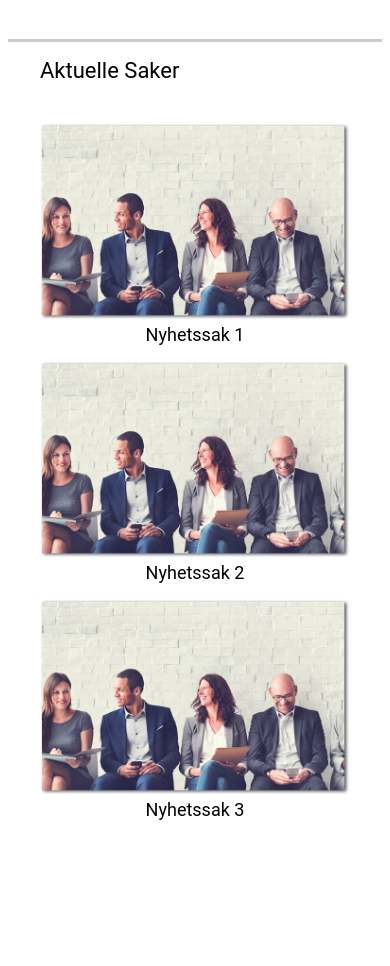
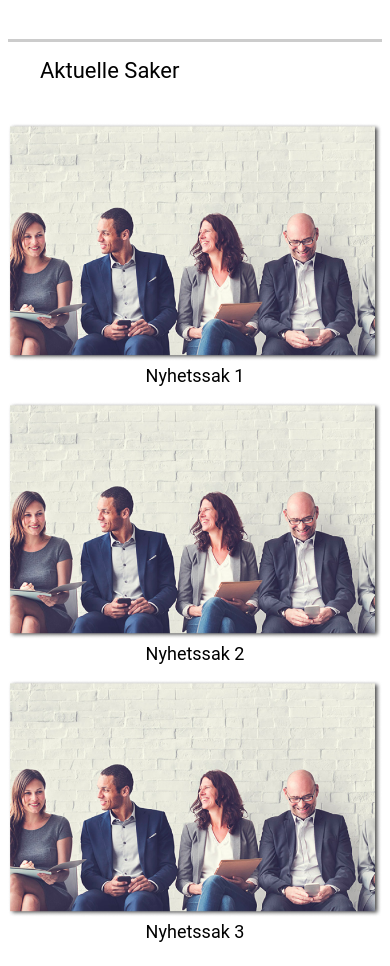
Before and after one commit to Zandra7/Glasspaper.no, a Nuxt app: page / in a window 390 px wide. Shown: the part 1580-2546 px from the top of the page. Before the commit the page ends 2424 px from the top, so only its background shows below. Built offline with nearby package versions, Linux system fonts and the light colour scheme.

Commit message:
Made more responsive for smaller screens

```diff
--- a/components/newsItem.vue
+++ b/components/newsItem.vue
@@ -87,7 +87,7 @@
         }
     }
 
-    @media (max-width: 1050px) {
+    @media (max-width: 1024px) {
         h2 {
             font-size: 26px;
             padding-bottom: 1.5rem;
@@ -137,5 +137,15 @@
                 display: none;
             }
         }
+
+        @media (max-width: 425px) {
+            .container {
+                padding: 0;
+            }
+
+            img {
+                max-width: 100%;
+            }
+        }
     }
 </style>
```
